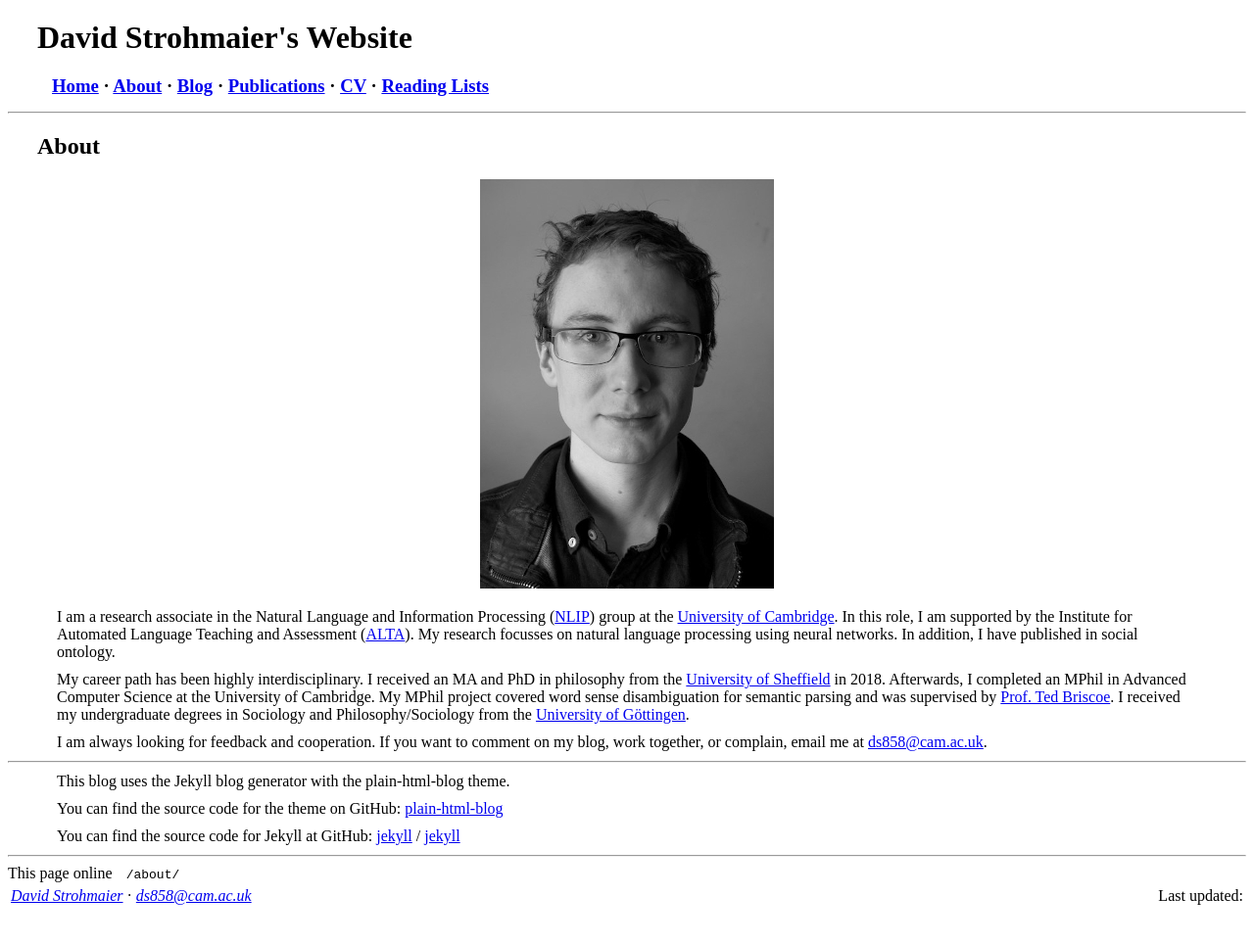
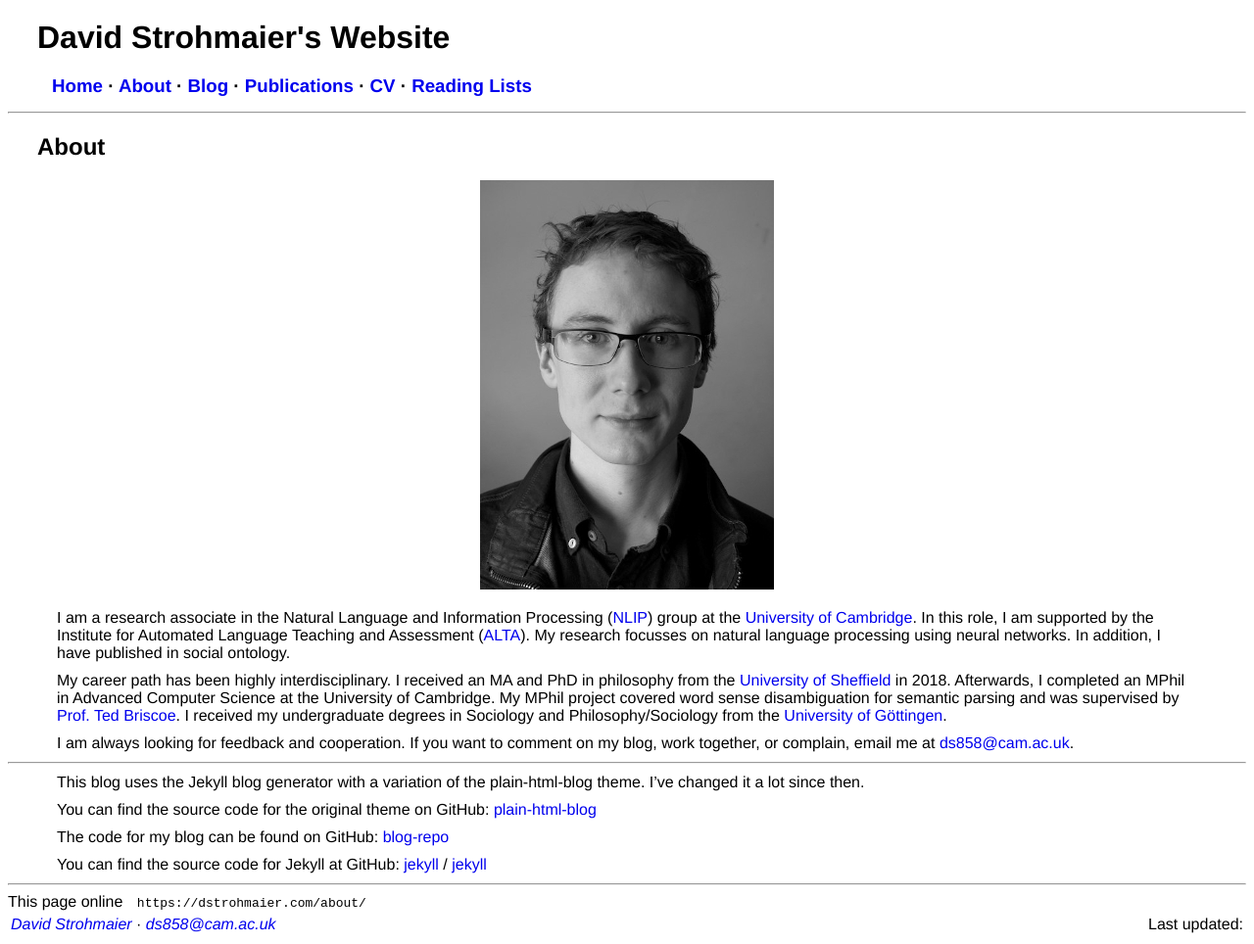
Before and after one commit to dstrohmaier/dstrohmaier.github.io, a Jekyll site: the page built from about/index.md, in a window 1280 px wide. Shown: the whole page at 98% size. Built offline with Jekyll 4.4.1, drawn with Linux system fonts in a browser that asks for light colours; before the commit the page ends 935 px from its top, so only the background shows below that.

Commit message:
corrected many minor issues, fixed last blog post, updated css, gitignore

```diff
--- a/_config.yml
+++ b/_config.yml
@@ -12,8 +12,8 @@ avatar: assets/images/avatar.jpg
 
 # You'll want to customize url and baseurl for your own site:
 baseurl: "" # the subpath of your site, e.g. /blog
-url: "" # the base hostname & protocol for your site
-trueurl: "http://dstrohmaier.com" #n needed for rss
+url: "https://dstrohmaier.com" # the base hostname & protocol for your site
+trueurl: "https://dstrohmaier.com" #n needed for rss
 blogurl: "/blog" # needed for rss
 
 # Social settings
--- a/about/index.md
+++ b/about/index.md
@@ -18,10 +18,13 @@ I am always looking for feedback and cooperation. If you want to comment on my b
 
 ---
 
-This blog uses the Jekyll blog generator with the plain-html-blog theme.
+This blog uses the Jekyll blog generator with a variation of the plain-html-blog theme. I've changed it a lot since then.
 
-You can find the source code for the theme on GitHub:
+You can find the source code for the original theme on GitHub:
 [plain-html-blog](https://github.com/sebbas/plain-html-blog)
+
+The code for my blog can be found on GitHub:
+[blog-repo](https://github.com/dstrohmaier/dstrohmaier.github.io)
 
 You can find the source code for Jekyll at GitHub:
 [jekyll][jekyll-organization] /
--- a/assets/css/main.css
+++ b/assets/css/main.css
@@ -1,3 +1,12 @@
+body {
+    font-family: Helvetica, sans-serif;
+}
+
+a {
+    text-decoration: none;
+}
+
+
 p {
     margin-top: 10px;
     margin-bottom: 10px;
--- a/index.html
+++ b/index.html
@@ -1,14 +1,14 @@
 ---
 layout: default
 title: Home
-updated: 2021-06-25 12:20:38 +0100
+updated: 2021-06-25 20:19:30 +0100
 ---
 
 <h2>Homepage</h2>
 
 <p>You have reached the minimalist website of David Strohmaier.</p>
 
-<p>I am a computer scientist and philosopher working broadly on computational semantics using machine/deep learning. I have also published in social ontology.</p>
+<p>I am a computer scientist and philosopher. My current research broadly concerns computational semantics using machine/deep learning. I have also published in social ontology.</p>
 
 <p><img src="/assets/images/printing.jpg" alt="Illustration of typesetting" height="220"/></p>
 
```
Also changed, not shown: lists/_posts/2021-06-24-Embeddings.md (+4 -4 lines), posts/_posts/2021-02-03-standing-meaning-polysemy.md (+0 -5 lines), 2 other files.
